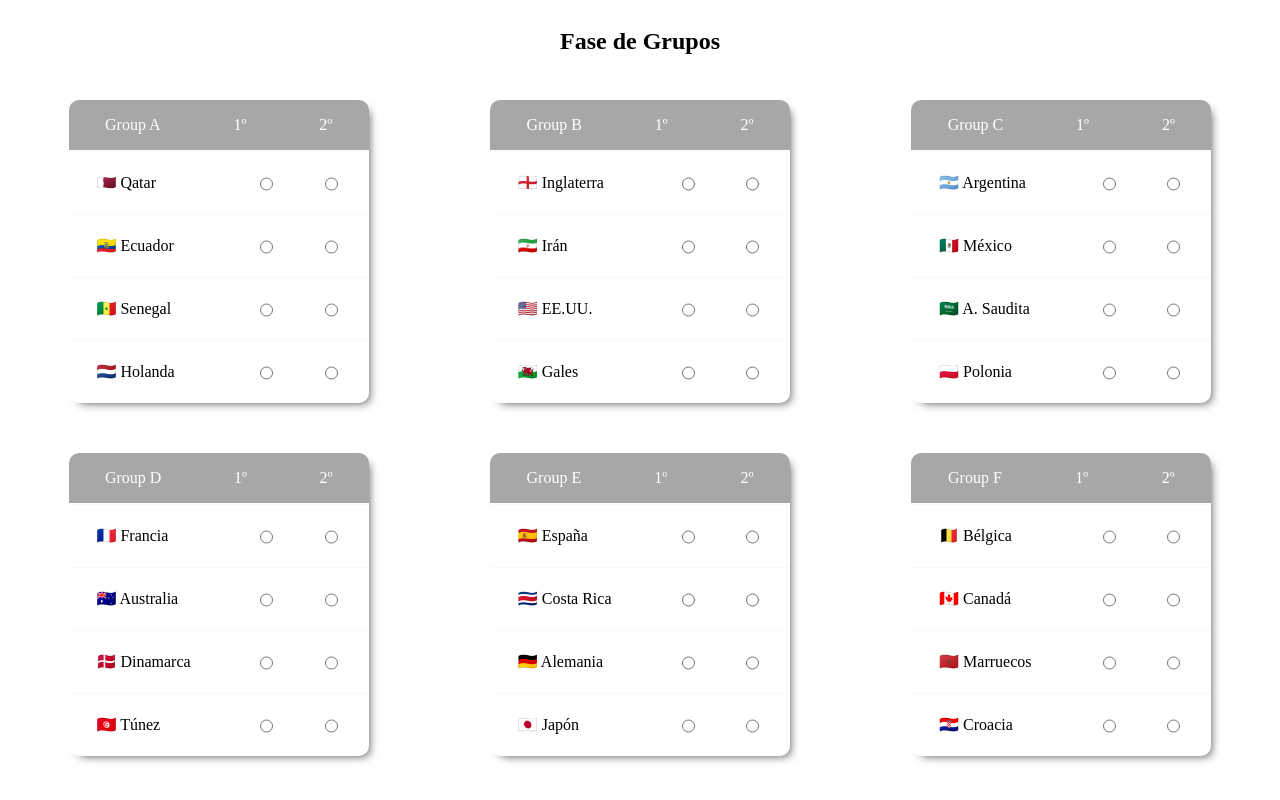
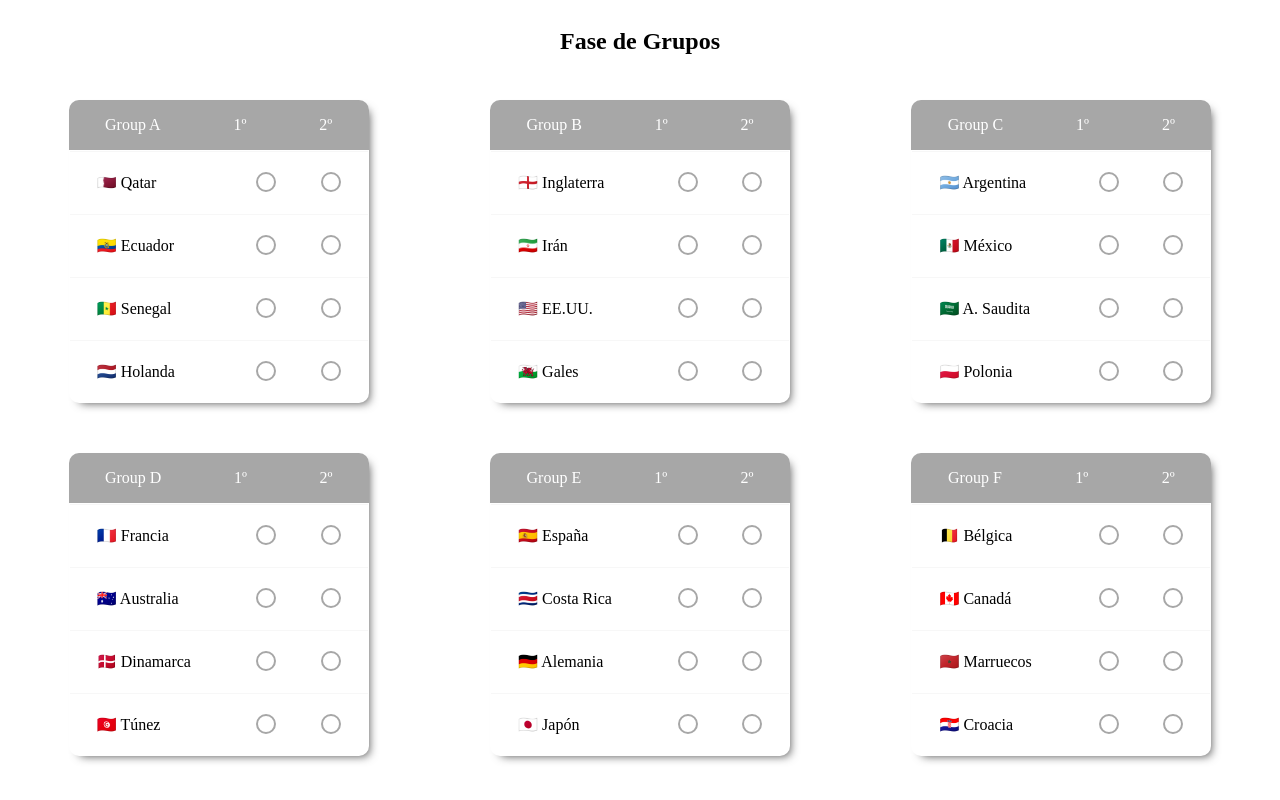
Before and after one commit to DarioDiGulio/worldcap-simulator, a React (Create React App) app: page / in a window 1280 px wide. Shown: the top 800 px of the page. Built offline with nearby package versions, Linux system fonts and the light colour scheme.

Commit message:
Add custom radio button styled

```diff
--- a/src/views/App.tsx
+++ b/src/views/App.tsx
@@ -25,9 +25,9 @@ export class App extends React.Component implements AppView {
                 {
                     groups.map(group => {
                         return <Group
-                            key={group.name}
-                            name={group.name}
-                            countries={group.teams.map(team => new Country(team.name, team.flag))}
+                            key={ group.name }
+                            name={ group.name }
+                            countries={ group.teams.map(team => new Country(team.name, team.flag)) }
                             selectFirst={ (country) => this.presenter.selectFirstEight(country, group.name) }
                             selectSecond={ (country) => this.presenter.selectSecondEight(country, group.name) }
                         />
--- /dev/null
+++ b/src/views/components/Radio.tsx
@@ -0,0 +1,93 @@
+import React from 'react'
+import styled from 'styled-components'
+
+export const Radio: React.FC<Props> = (props) => {
+    return <Container>
+        <Input type="radio" name={props.name} onInput={props.onInput}/>
+    </Container>
+}
+
+const Container = styled.div`
+  display: flex;
+  gap: 0.5rem;
+  align-items: center;
+`
+
+enum StatusColors {
+    GREEN = '#EEEBEB',
+    DARK_GREEN_FADED = '#CFCFCF',
+    DARK_GREEN = '#A7A7A7',
+}
+
+const Input = styled.input`
+  cursor: pointer;
+  -webkit-appearance: none;
+  appearance: none;
+  margin: 0;
+  width: 1.5em;
+  height: 1.5em;
+  border: 2px solid ${ StatusColors.DARK_GREEN };
+  border-radius: 50%;
+  transition: all 0.1s ease-in-out;
+
+  ::after {
+    content: "";
+    display: block;
+    border-radius: 50%;
+    width: 0.75em;
+    height: 0.75em;
+    margin: 3px;
+  }
+
+  :checked {
+    ::after {
+      background-color: ${ StatusColors.DARK_GREEN };
+    }
+
+    :hover {
+      background-color: #FAFAFA;
+      border: 2px solid ${ StatusColors.DARK_GREEN };
+
+      ::after {
+        background-color: ${ StatusColors.DARK_GREEN };
+      }
+    }
+  }
+
+  :hover {
+    ::after {
+      background-color: ${ StatusColors.DARK_GREEN_FADED };
+    }
+  }
+
+  :disabled {
+    cursor: not-allowed;
+    border: 2px solid ${ StatusColors.DARK_GREEN_FADED };
+    background-color: ${ StatusColors.GREEN };
+
+    :hover {
+      ::after {
+        background-color: ${ StatusColors.GREEN };
+      }
+    }
+
+    :checked {
+      ::after {
+        background-color: ${ StatusColors.DARK_GREEN_FADED };
+      }
+
+      :hover {
+        background-color: ${ StatusColors.GREEN };
+
+        ::after {
+          background-color: ${ StatusColors.DARK_GREEN_FADED };
+        }
+      }
+    }
+  }
+`
+
+interface Props {
+    name: string
+    onInput: () => void
+}
--- a/src/views/components/group/Group.tsx
+++ b/src/views/components/group/Group.tsx
@@ -3,6 +3,7 @@ import styled from 'styled-components'
 import { Country } from '../../../models/Country'
 import { GroupView, GroupVM } from './GroupView'
 import AppContext from '../../../infrastructure/AppContext'
+import { Radio } from '../Radio'
 
 export class Group extends React.Component<Props, any> implements GroupView {
     presenter = AppContext.presenters.group(this)
@@ -30,16 +31,12 @@ export class Group extends React.Component<Props, any> implements GroupView {
                 return (
                     <Row key={country.name}>
                         <p key={country.name}>{country.fullNameOriented()}</p>
-                        <input
-                            type="radio"
+                        <Radio
                             name={`first-${this.props.name}`}
-                            value={country.name}
                             onInput={() => this.props.selectFirst(country)}
                         />
-                        <input
-                            type="radio"
+                        <Radio
                             name={`second-${this.props.name}`}
-                            value={country.name}
                             onInput={() => this.props.selectSecond(country)}
                         />
                     </Row>
```
